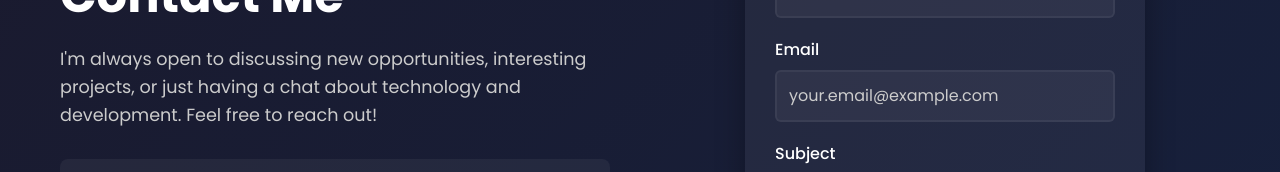
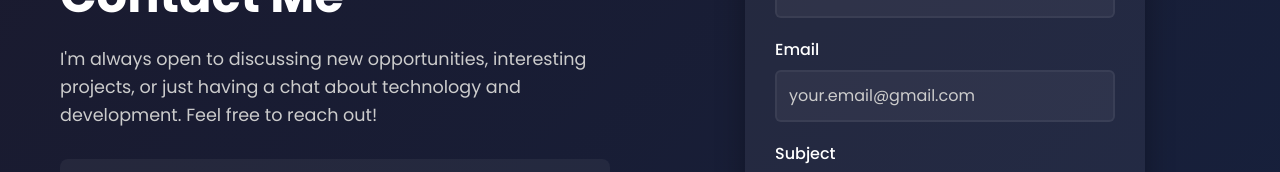
Before and after one commit to Manjeet94565/portfolio, an Angular app: page /contact in a window 1280 px wide. Shown: the part 200-372 px from the top of the page. Built offline with nearby package versions, Linux system fonts and the light colour scheme.

Commit message:
your update message

```diff
--- a/src/app/contact/contact.html
+++ b/src/app/contact/contact.html
@@ -74,7 +74,7 @@
 
         <div class="form-group">
           <label for="email" class="form-label">Email</label>
-          <input type="email" id="email" name="email" class="form-control" placeholder="your.email@example.com" [(ngModel)]="contact.email" required>
+          <input type="email" id="email" name="email" class="form-control" placeholder="your.email@gmail.com" [(ngModel)]="contact.email" required>
         </div>
 
         <div class="form-group">
```
